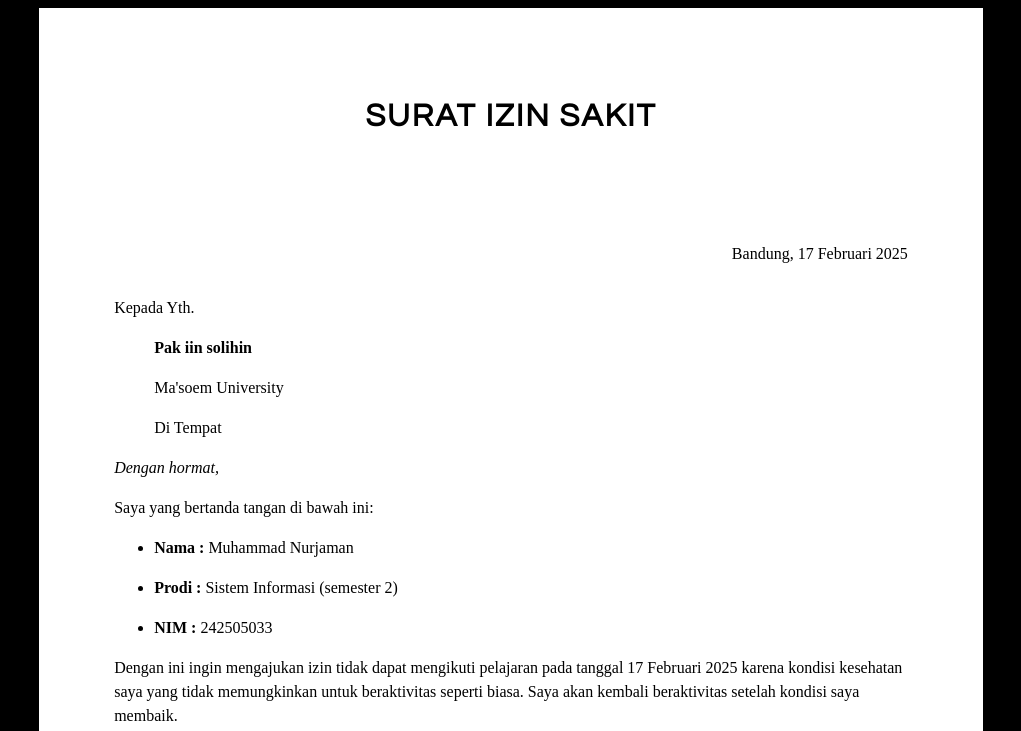
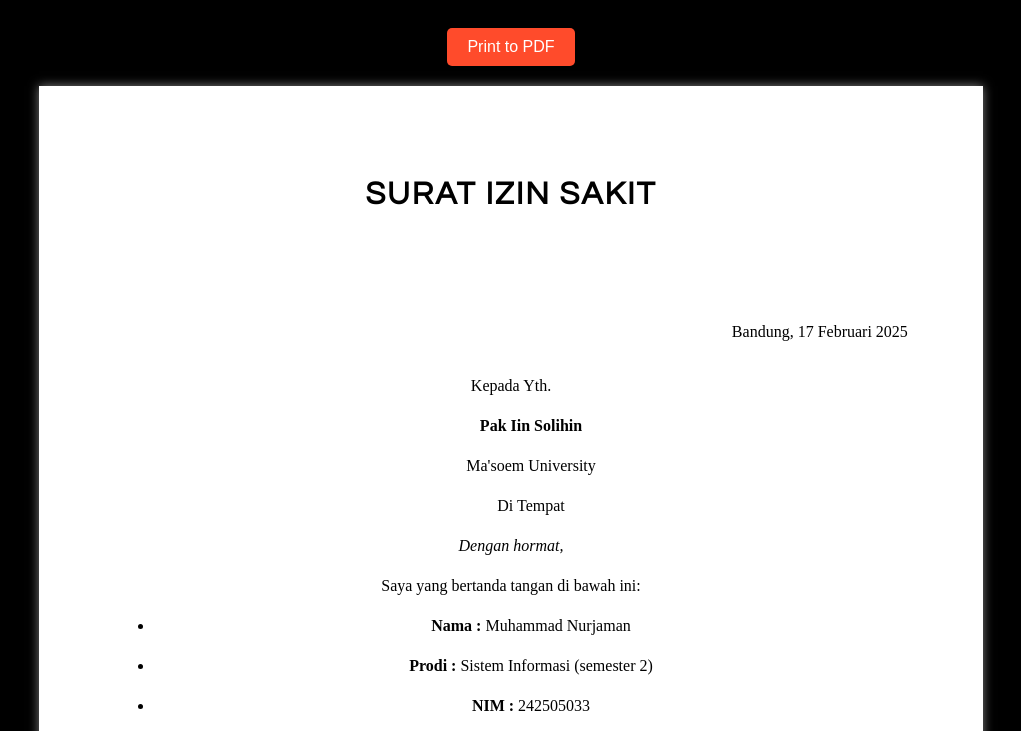
Before and after one commit to Nurjaman775/Surat_Sakit, a plain HTML site: page index.html in a window 1280 px wide. Shown: the top 731 px of the page, without its empty margins (129-1150 px from the left). Drawn offline with Linux system fonts and the light colour scheme.

Commit message:
index.html

```diff
--- a/index.html
+++ b/index.html
@@ -1,24 +1,28 @@
 <!DOCTYPE html>
 <html lang="id">
 <head>
-    <meta charset="UTF-8" />
-    <meta name="viewport" content="width=device-width, initial-scale=1.0" />
+    <meta charset="UTF-8">
+    <meta name="viewport" content="width=device-width, initial-scale=1.0">
     <title>Surat Izin Sakit</title>
     <style>
         body {
             background: black;
+            text-align: center;
+            padding-top: 20px;
         }
 
         .kertas_a4 {
             width: 21cm;
             height: 29.7cm;
             background: white;
-        padding: 2cm 2cm 2cm 2cm;
+            padding: 2cm;
             margin: auto;
             font-family: "Times New Roman";
             font-size: 12pt;
             line-height: 150%;
+            box-shadow: 0px 0px 10px rgba(255, 255, 255, 0.5);
         }
+
         .judul {
             font-family: "century gothic";
             font-size: 24pt;
@@ -26,31 +30,64 @@
             letter-spacing: 2px;
             margin-bottom: 3cm;
         }
+
         .titimangsa {
             text-align: right;
             margin-bottom: 30px;
         }
+
         .kepada_yth {
             padding-left: 1cm;
             text-indent: -1cm;
         }
+
         .blok_ttd {
             margin-left: 15cm;
         }
+
         .nama_ttd {
             margin-top: 3cm;
+        }
+
+        /* Tombol Print */
+        .print-button {
+            background: #ff4b2b;
+            color: white;
+            font-size: 16px;
+            padding: 10px 20px;
+            border: none;
+            border-radius: 5px;
+            cursor: pointer;
+            margin-bottom: 20px;
+            transition: background 0.3s ease-in-out;
+        }
+
+        .print-button:hover {
+            background: #ff1a1a;
+        }
+
+        /* Saat mode print, sembunyikan tombol */
+        @media print {
+            .print-button {
+                display: none;
+            }
         }
     </style>
 </head>
 <body>
-    <div class="kertas_a4">
+
+    <!-- Tombol Print di luar kertas A4 -->
+    <button class="print-button" onclick="printSurat()">Print to PDF</button>
+
+    <!-- Area Surat -->
+    <div class="kertas_a4" id="printArea">
         <h1 class="judul">SURAT IZIN SAKIT</h1>
 
         <p class="titimangsa">Bandung, 17 Februari 2025</p>
 
         <p class="kepada_yth">Kepada Yth.</p>
         <ul>
-        <p><strong>Pak iin solihin</strong></p>
+            <p><strong>Pak Iin Solihin</strong></p>
             <p>Ma'soem University</p>
             <p>Di Tempat</p>
         </ul>
@@ -60,19 +97,9 @@
 
         <div class="data-diri">
             <ul>
-          <li>
-            <p><strong>Nama :</strong> Muhammad Nurjaman</p>
-          </li>
-        </ul>
-        <ul>
-          <li>
-            <p><strong>Prodi :</strong> Sistem Informasi (semester 2)</p>
-          </li>
-        </ul>
-        <ul>
-          <li>
-            <p><strong>NIM :</strong> 242505033</p>
-          </li>
+                <li><p><strong>Nama :</strong> Muhammad Nurjaman</p></li>
+                <li><p><strong>Prodi :</strong> Sistem Informasi (semester 2)</p></li>
+                <li><p><strong>NIM :</strong> 242505033</p></li>
             </ul>
         </div>
 
@@ -96,5 +123,17 @@
             </p>
         </div>
     </div>
+
+    <script>
+        function printSurat() {
+            let printContent = document.getElementById("printArea").innerHTML;
+            let originalContent = document.body.innerHTML;
+
+            document.body.innerHTML = printContent;
+            window.print();
+            document.body.innerHTML = originalContent;
+        }
+    </script>
+
 </body>
 </html>
```
Lines whose indentation alone changed are shown as unchanged.
